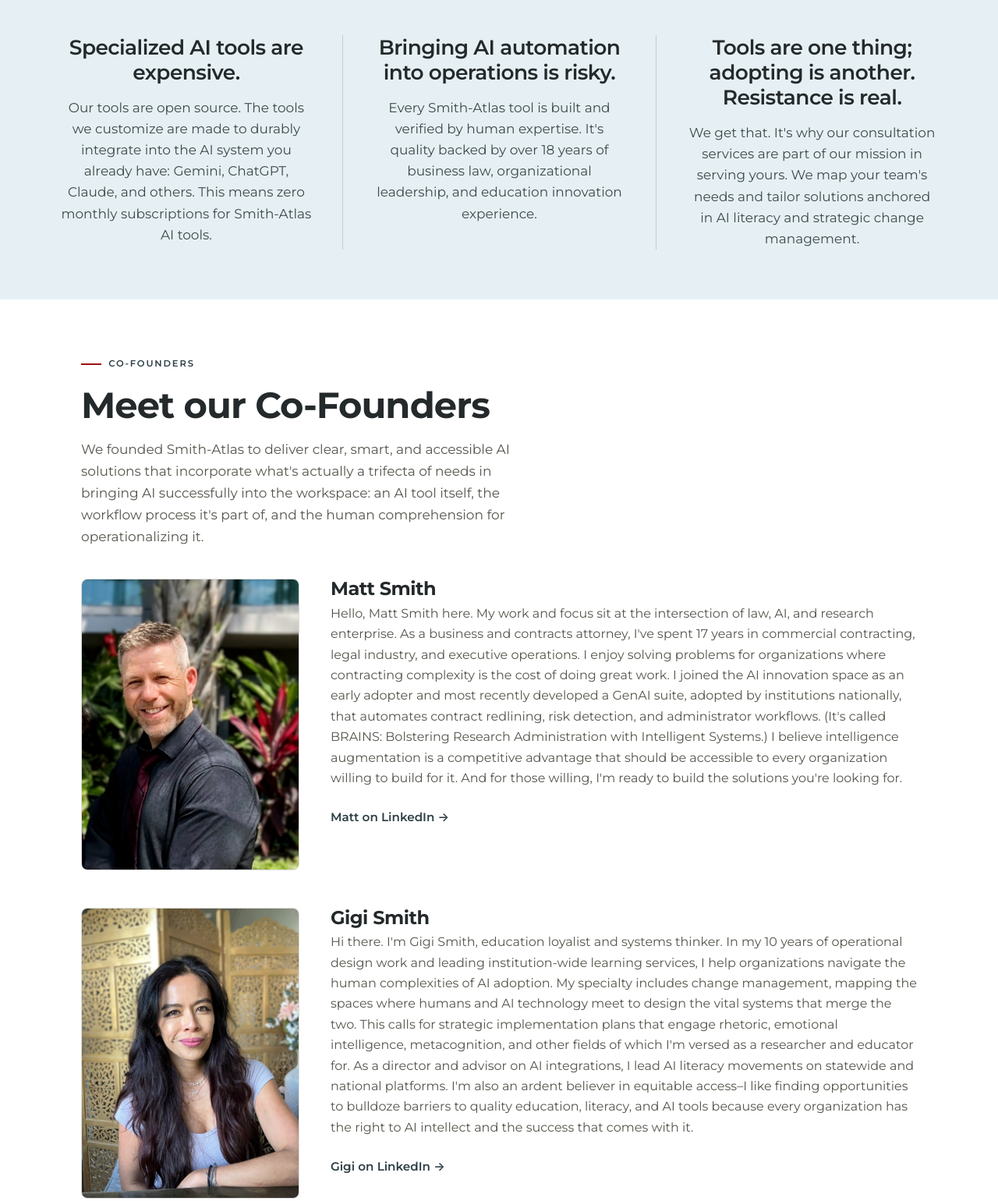
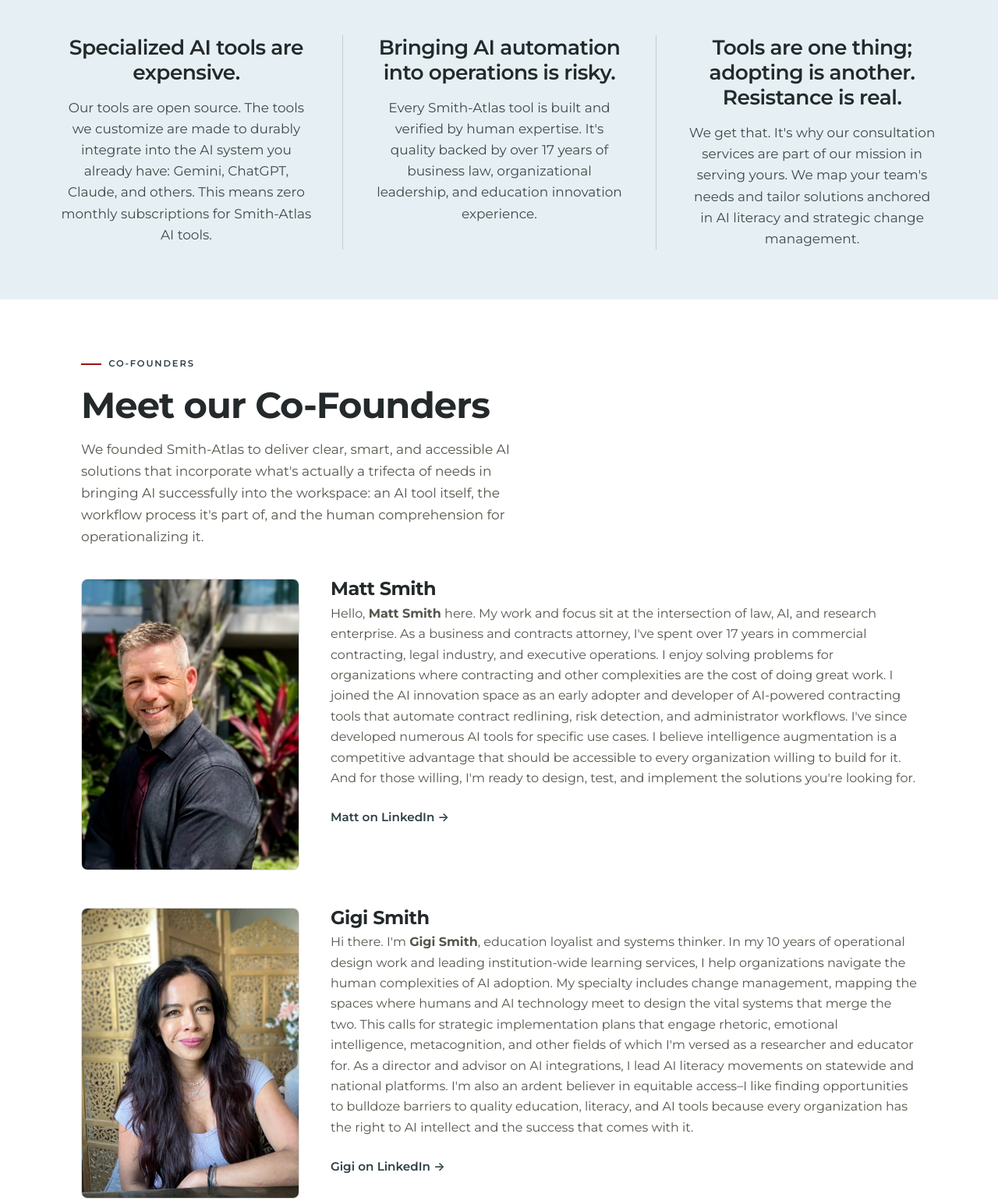
Before and after one commit to matt-g-smith-esq/Smith-Atlas-Website, a plain HTML site: page index.html in a window 1280 px wide. Shown: the part 4942-6482 px from the top of the page at 78% size. Drawn offline with Linux system fonts and the light colour scheme.

Commit message:
Correct experience years in founder bios
Updated the experience years for Matt Smith and Gigi Smith in their bios.

```diff
--- a/index.html
+++ b/index.html
@@ -413,7 +413,7 @@
       </div>
       <div class="challenge">
         <h3>Bringing AI automation into operations is risky.</h3>
-        <p>Every Smith-Atlas tool is built and verified by human expertise. It's quality backed by over 18 years of business law, organizational leadership, and education innovation experience.</p>
+        <p>Every Smith-Atlas tool is built and verified by human expertise. It's quality backed by over 17 years of business law, organizational leadership, and education innovation experience.</p>
       </div>
       <div class="challenge">
         <h3>Tools are one thing; adopting is another. Resistance is real.</h3>
@@ -431,7 +431,7 @@
       <img class="portrait" src="images/matt-smith.jpg" alt="Portrait of Matt Smith, Co-Founder">
       <div>
         <h3>Matt Smith</h3>
-        <p>Hello, Matt Smith here. My work and focus sit at the intersection of law, AI, and research enterprise. As a business and contracts attorney, I've spent 17 years in commercial contracting, legal industry, and executive operations. I enjoy solving problems for organizations where contracting complexity is the cost of doing great work. I joined the AI innovation space as an early adopter and most recently developed a GenAI suite, adopted by institutions nationally, that automates contract redlining, risk detection, and administrator workflows. (It's called BRAINS: Bolstering Research Administration with Intelligent Systems.) I believe intelligence augmentation is a competitive advantage that should be accessible to every organization willing to build for it. And for those willing, I'm ready to build the solutions you're looking for.</p>
+        <p>Hello, <b>Matt Smith</b> here. My work and focus sit at the intersection of law, AI, and research enterprise. As a business and contracts attorney, I've spent over 17 years in commercial contracting, legal industry, and executive operations. I enjoy solving problems for organizations where contracting and other complexities are the cost of doing great work. I joined the AI innovation space as an early adopter and developer of AI-powered contracting tools that automate contract redlining, risk detection, and administrator workflows. I've since developed numerous AI tools for specific use cases. I believe intelligence augmentation is a competitive advantage that should be accessible to every organization willing to build for it. And for those willing, I'm ready to design, test, and implement the solutions you're looking for.</p>
         <a class="linkedin" href="https://www.linkedin.com/in/mattgsmithesq/" target="_blank" rel="noopener">Matt on LinkedIn →</a>
       </div>
     </div>
@@ -439,7 +439,7 @@
       <img class="portrait" src="images/gigi-smith.jpg" alt="Portrait of Gigi Smith, Co-Founder">
       <div>
         <h3>Gigi Smith</h3>
-        <p>Hi there. I'm Gigi Smith, education loyalist and systems thinker. In my 10 years of operational design work and leading institution-wide learning services, I help organizations navigate the human complexities of AI adoption. My specialty includes change management, mapping the spaces where humans and AI technology meet to design the vital systems that merge the two. This calls for strategic implementation plans that engage rhetoric, emotional intelligence, metacognition, and other fields of which I'm versed as a researcher and educator for. As a director and advisor on AI integrations, I lead AI literacy movements on statewide and national platforms. I'm also an ardent believer in equitable access–I like finding opportunities to bulldoze barriers to quality education, literacy, and AI tools because every organization has the right to AI intellect and the success that comes with it.</p>
+        <p>Hi there. I'm <b>Gigi Smith</b>, education loyalist and systems thinker. In my 10 years of operational design work and leading institution-wide learning services, I help organizations navigate the human complexities of AI adoption. My specialty includes change management, mapping the spaces where humans and AI technology meet to design the vital systems that merge the two. This calls for strategic implementation plans that engage rhetoric, emotional intelligence, metacognition, and other fields of which I'm versed as a researcher and educator for. As a director and advisor on AI integrations, I lead AI literacy movements on statewide and national platforms. I'm also an ardent believer in equitable access–I like finding opportunities to bulldoze barriers to quality education, literacy, and AI tools because every organization has the right to AI intellect and the success that comes with it.</p>
         <a class="linkedin" href="https://www.linkedin.com/in/gigi-smith" target="_blank" rel="noopener">Gigi on LinkedIn →</a>
       </div>
     </div>
```
